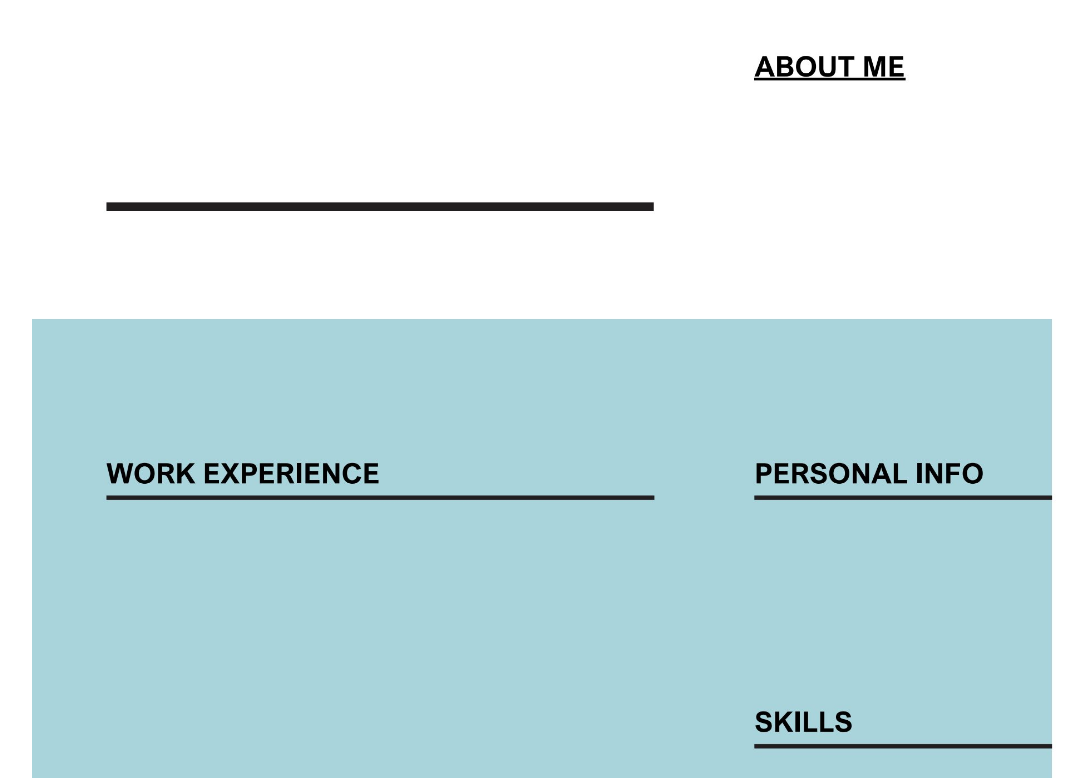
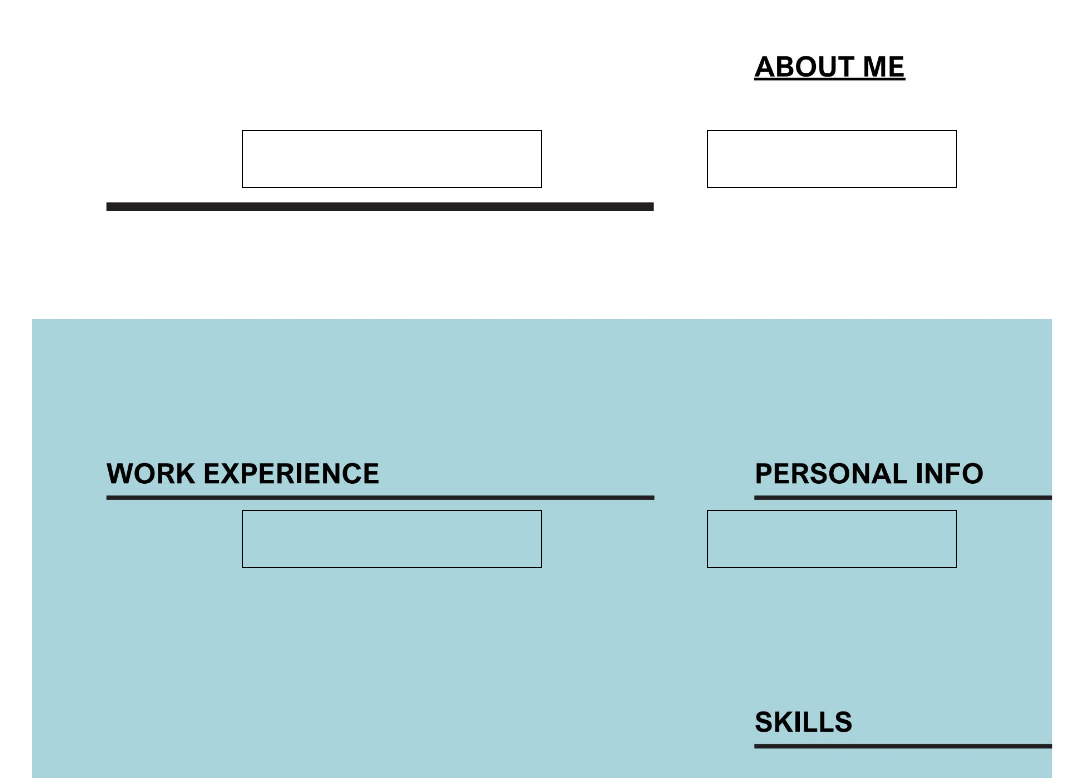
Before and after one commit to ibrahimrehman1/big-brains-resume, a React (Create React App) app in the folder frontend/: page /edittemplate/1 in a window 1280 px wide. Shown: the part 360-1138 px from the top of the page, without its empty margins (58-1142 px from the left). Built offline with nearby package versions, Linux system fonts and the light colour scheme.

Commit message:
Fixed image size and added offset properties

```diff
--- a/frontend/src/app.css
+++ b/frontend/src/app.css
@@ -103,7 +103,8 @@ h6 {
 }
 
 .cv-templates {
-  width: 100%;
+  width: 1100px;
+  height: 1400px;
   margin-top: 140px;
   display: flex;
   flex-direction: column;
@@ -117,10 +118,10 @@ h6 {
 
 .fullName1 {
   position: absolute;
-  top: 150px;
-  left: -280px;
+  top: 220px;
+  left: -380px;
   width: 300px;
-  border-width: 0px !important;
+  border-width: 1px !important;
 }
 
 .fullName2 {
@@ -131,15 +132,13 @@ h6 {
   background-color: transparent;
 
   height: 50px;
-  /* border-width: 0px !important; */
 }
 
 .aboutMe1 {
   position: absolute;
-  top: 150px;
-  right: -330px;
+  top: 220px;
+  right: -500px;
   width: 250px;
-  border-width: 0px !important;
   background-color: transparent;
 }
 
@@ -156,17 +155,15 @@ h6 {
 
 .workExperience1 {
   position: absolute;
-  top: 460px;
-  left: -280px;
+  top: 600px;
+  left: -380px;
   width: 300px;
-  border-width: 0px !important;
   background-color: transparent;
 }
 
 .workExperience2 {
   position: absolute;
   top: 450px;  background-color: transparent;
-
   width: 300px;
   border-width: 0px !important;
 
@@ -175,10 +172,9 @@ h6 {
 
 .personalInfo1 {
   position: absolute;
-  top: 460px;
-  right: -400px;
+  top: 600px;
+  right: -500px;
   width: 250px;
-  border-width: 0px !important;
   background-color: transparent;
 }
 
@@ -186,44 +182,39 @@ h6 {
   position: absolute;
   top: 350px;
   width: 300px;  background-color: transparent;
-
+right: -400px;
   height: 50px;
-  border-width: 0px !important;
 }
 
 .certification-projects1 {
   position: absolute;
-  top: 690px;
-  left: -280px;
+  top: 940px;
+  left: -380px;
   width: 300px;
-  border-width: 0px !important;
   background-color: transparent;
 }
 
 .skills1 {
   position: absolute;
-  top: 630px;
-  right: -400px;
+  top: 870px;
+  right: -500px;
   width: 250px;
-  border-width: 0px !important;
   background-color: transparent;
 }
 
 .interests1 {
   position: absolute;
-  top: 840px;
-  left: -280px;
+  top: 1140px;
+  left: -380px;
   width: 300px;
-  border-width: 0px !important;
   background-color: transparent;
 }
 
 .education1 {
   position: absolute;
-  top: 830px;
-  right: -400px;
+  top: 1140px;
+  right: -500px;
   width: 250px;
-  border-width: 0px !important;
   background-color: transparent;
 }
 
@@ -379,11 +370,10 @@ body {
     width: 100%;
   }
 
+
+
   .cv-templates{
     margin: 0px;
     /* width: 100%; */
   }
-
-
-
 }
--- a/frontend/src/components/EditTemplate.jsx
+++ b/frontend/src/components/EditTemplate.jsx
@@ -144,12 +144,12 @@ const EditTemplate = () => {
   const generateImage = () => {
     var node = document.getElementById('templates');
     console.log(node)
-    htmlToImage.toPng(node)
+    htmlToImage.toJpeg(node, {backgroundColor: "white", quality: 1})
       .then(function (dataUrl) {
 
         var link = document.createElement('a');
         link.href = dataUrl;
-        link.download = 'Download.png';
+        link.download = 'Download.jpeg';
         document.body.appendChild(link);
         link.click();
         document.body.removeChild(link);
```
